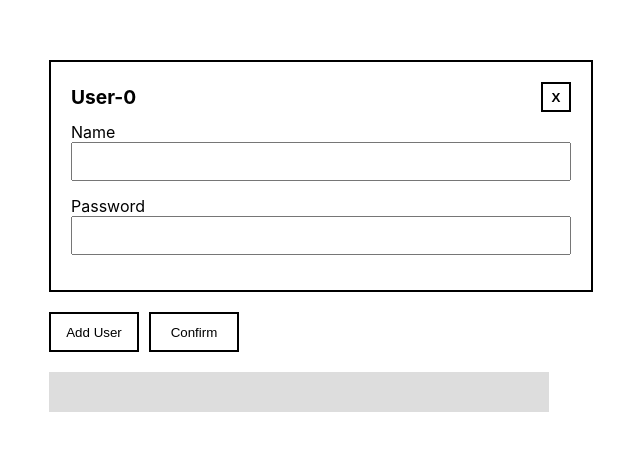
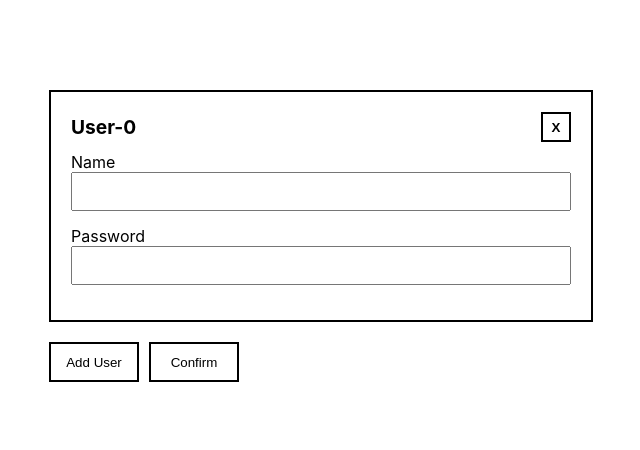
Before and after one commit to havenothorn/schoolbell-e, a React (Vite) app in the folder 3-form/: page / in a window 1280 px wide. Shown: the part 174-624 px from the top of the page, without its empty margins (341-981 px from the left). Built offline with nearby package versions, Linux system fonts and the light colour scheme.

Commit message:
view: third task UI update

```diff
--- a/3-form/src/App.css
+++ b/3-form/src/App.css
@@ -72,6 +72,10 @@
   background-color: #ddd;
 }
 
+.blind {
+  display: none;
+}
+
 .name {
   margin: 0;
 }
--- a/3-form/src/App.tsx
+++ b/3-form/src/App.tsx
@@ -81,6 +81,7 @@ function App() {
         userElement.innerHTML = `<p class="name">name: ${user.name}</p><p class="password">password: ${user.password}</p>`;
         result.appendChild(userElement);
       });
+      result.classList.remove("blind");
       reset();
     }
   };
@@ -153,7 +154,7 @@ function App() {
           </button>
         </div>
       </form>
-      <div className="result">
+      <div className="result blind">
         <p className="name"></p>
         <p className="password"></p>
       </div>
```
